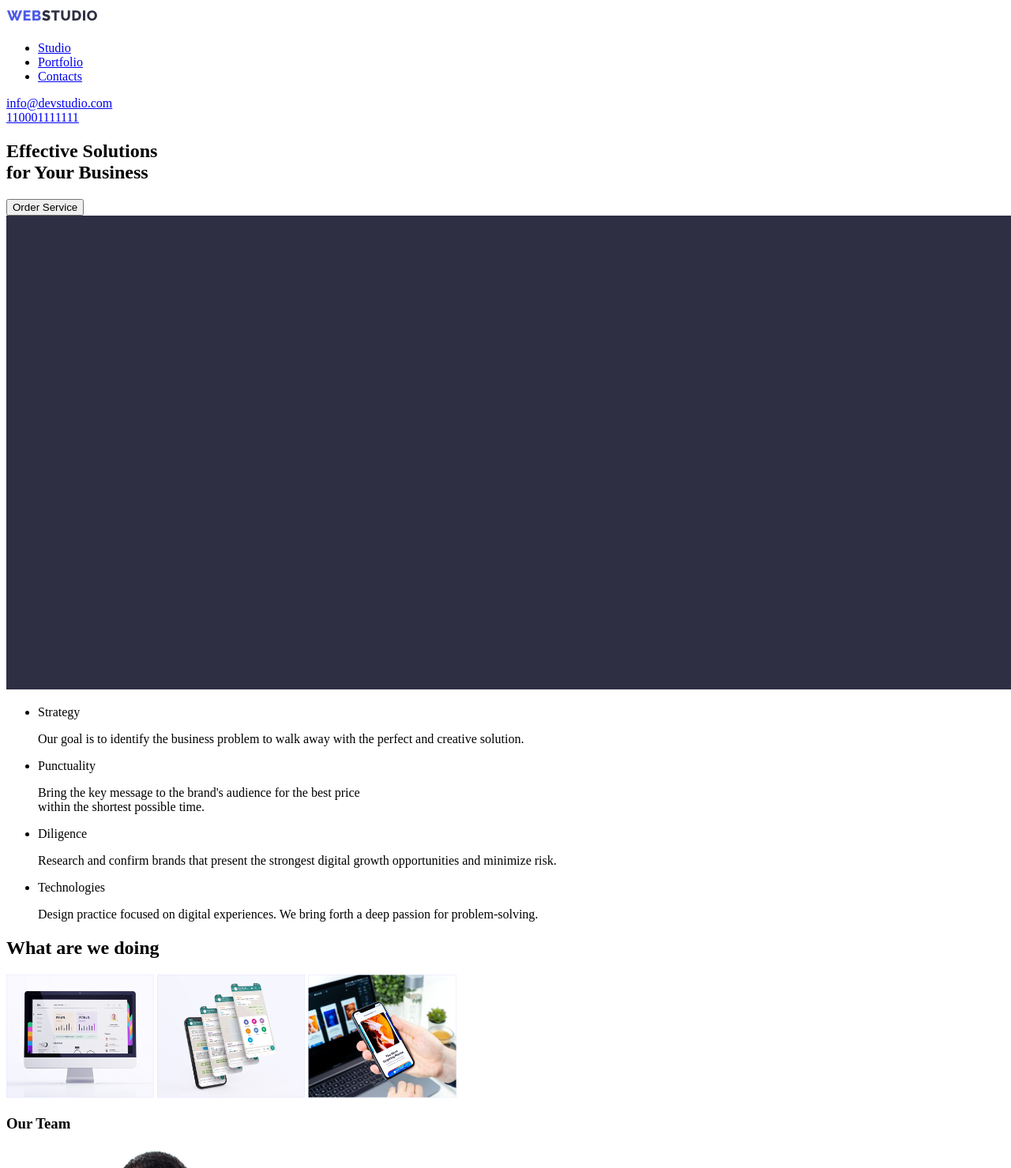
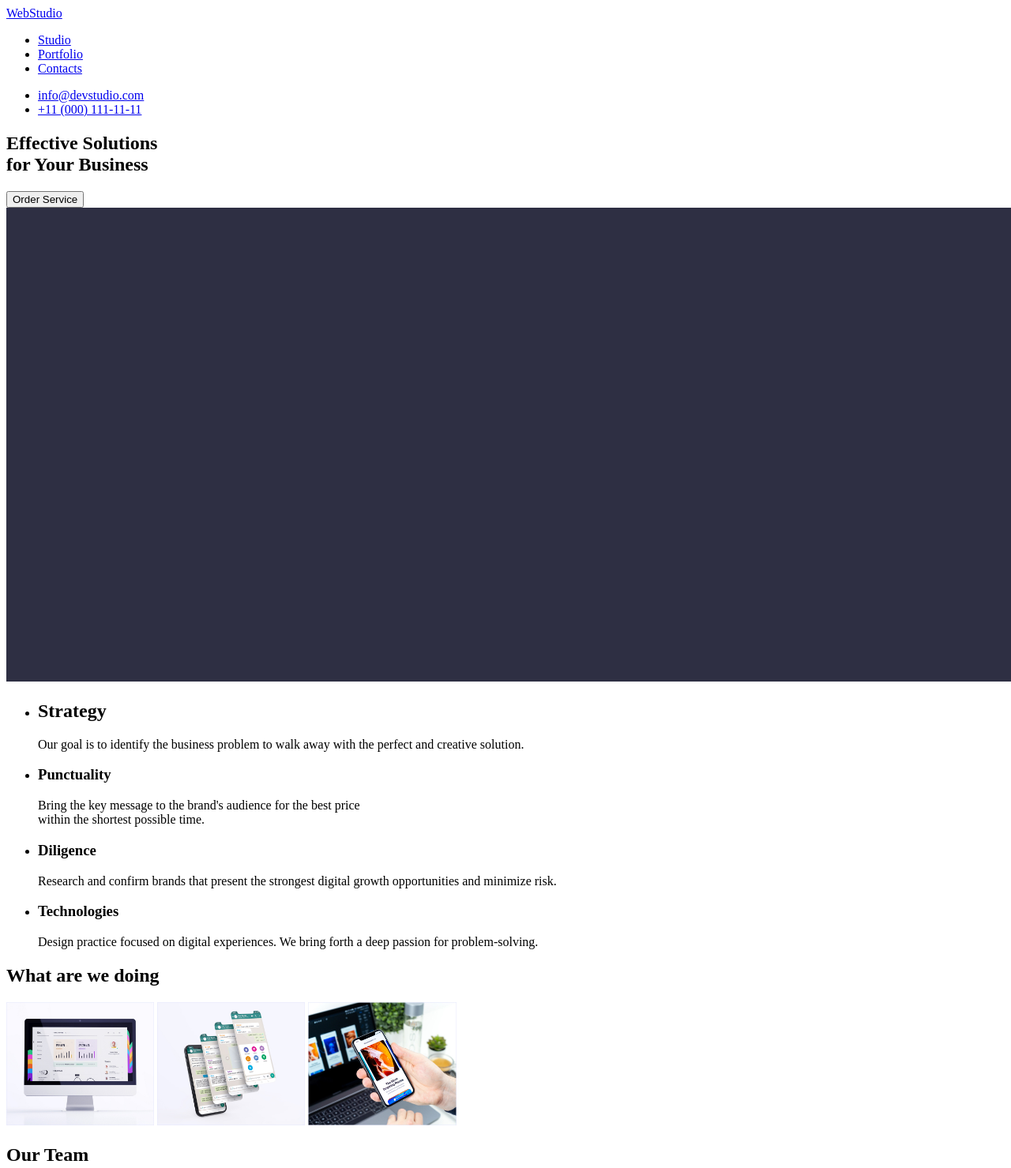
Before and after one commit to Vitammiin/goit-markup-hw-01, a plain HTML site: page index.html in a window 1280 px wide. Shown: the top 1479 px of the page at 79% size. Drawn offline with Linux system fonts and the light colour scheme.

Commit message:
dz index.html

```diff
--- a/index.html
+++ b/index.html
@@ -11,7 +11,8 @@
 
  <header>
     <nav>
-        <img href="./index.html" src="./images/Logo.svg" alt="#">
+        <a href="./index.html">WebStudio</a>
+
 
         <!--or span?
 
@@ -24,8 +25,14 @@
             <li><a href="#">Contacts</a></li>
         </ul>
     </nav>
-    <a href="info@devstudio.com">info@devstudio.com</a> <br> <!--br перенос текста-->
+        <ul>
+            <li><a href="info@devstudio.com">info@devstudio.com</a></li>
+            <li><a href="110001111111">+11 (000) 111-11-11</a></li>
+        </ul>
+    <!--
+    <a href="info@devstudio.com">info@devstudio.com</a> <br>
     <a href="110001111111">110001111111</a>
+-->
   </header>
 
   <main>
@@ -34,33 +41,34 @@
 
         <h1>Effective Solutions <br>
             for Your Business</h1>
-            <button>Order Service</button>
+
+            <button type="button">Order Service</button>
             <img src="./images/Dark-bg.jpg" alt="dark fon">
     </section>
  <!--Section 2-->
     <section>
         <ul>
             <li>
-                Strategy
+              <h2> Strategy </h2>
                 <p>Our goal is to identify the business
                     problem to walk away with the perfect and creative solution.
                 </p>
             </li>
             <li>
-                Punctuality
+                <h3>Punctuality</h3>
                 <p>Bring the key message to the brand's audience for the best price <br>
                      within the shortest possible time.
 
                 </p>
             </li>
             <li>
-                Diligence
+                <h3>Diligence</h3>
                 <p>Research and confirm brands that present the strongest digital growth opportunities and minimize risk.
 
                 </p>
             </li>
             <li>
-                Technologies
+                <h3>Technologies</h3>
                 <p>Design practice focused on digital experiences. We bring forth a deep passion for problem-solving.
 
                 </p>
@@ -78,7 +86,7 @@
      <!--Section 4-->
     <section>
 
-        <h3>Our Team</h3>
+        <h2 >Our Team</h2>
         <ul>
          <div>
             <li>
```
